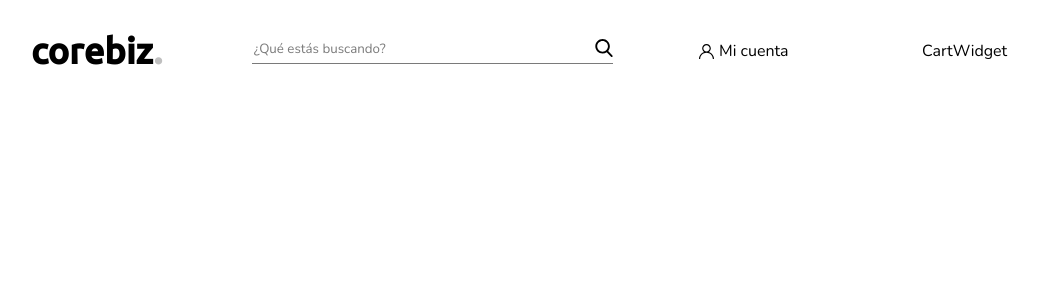
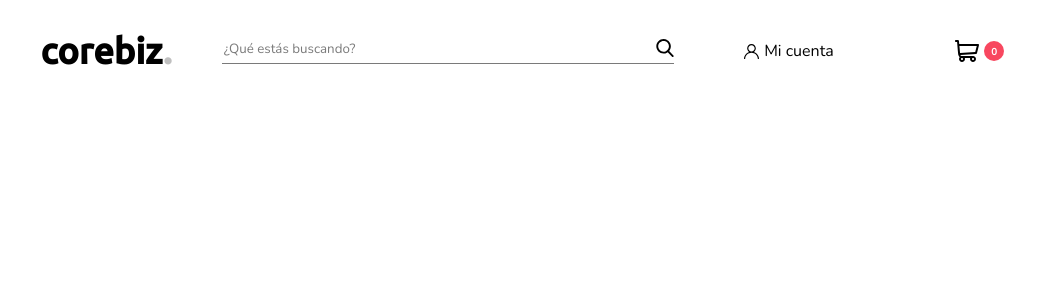
Before and after one commit to strlla/corebiz-ecommerce-front, a React (Create React App) app: page / in a window 1280 px wide. Shown: the top 300 px of the page, without its empty margins (97-1135 px from the left). Built offline with nearby package versions, Linux system fonts and the light colour scheme.

Commit message:
Create and styling CartWidget Component

```diff
--- /dev/null
+++ b/src/components/CartWidget/index.js
@@ -0,0 +1,12 @@
+import './style.css';
+
+const CartWidget = () => {
+    return (
+        <>
+         <img class="cart-icon" src="./icons/shopping-cart.svg"/>
+         <span class="cart-circle">0</span>
+        </>
+    )
+}
+
+export default CartWidget;
--- /dev/null
+++ b/src/components/CartWidget/style.css
@@ -0,0 +1,17 @@
+.cart-icon{
+    width: 24px;
+}
+
+.cart-circle{
+    background-color: #F8475F;
+    border-radius: 50%;
+    width: 12px;
+    height: 12px;
+    padding: 4px;
+    font-size: 10px;
+    font-weight: 700;
+    color: #FFF;
+}
+@media only screen and (min-width: 992px) {
+
+}
--- a/src/components/Navbar/index.js
+++ b/src/components/Navbar/index.js
@@ -1,10 +1,11 @@
 import Search from '../Search';
+import CartWidget from '../CartWidget';
 import './style.css';
 
 const Navbar = () => {
     return (
         <header class="header">
-            <div class="sidebar-container">logo</div>
+            <div class="sidebar-container">hamburger</div>
             <div class="logo-container">
                 <h2>corebiz<span>.</span></h2>
             </div>
@@ -16,7 +17,7 @@ const Navbar = () => {
                 <p>Mi cuenta</p>
             </div>
             <div class="cart-container">
-                <div>CartWidget</div>
+                <CartWidget/>
             </div>
 
         </header>
--- a/src/components/Navbar/style.css
+++ b/src/components/Navbar/style.css
@@ -16,24 +16,32 @@
     font-weight: 800;
 }
 
-.header span {
-    color: #BFBFBF;
-}
-
 .sidebar-container{
     grid-area: sidebar;
 }
 
 .user-container{
     display: none;
-    column-gap: 5px;
     grid-area: user;
 }
+
 .logo-container{
     grid-area: logo;
 }
+
+.logo-container span {
+    color: #BFBFBF;
+}
+
 .cart-container{
     grid-area: cart;
+    display: flex;
+    justify-content: flex-end;
+    align-items: center;
+}
+
+.cart-container, .user-container{
+    column-gap: 5px;
 }
 
 .search-container{
@@ -42,7 +50,7 @@
 
 @media only screen and (min-width: 992px) {
     .header {
-        grid-template-columns: 1fr 2fr 1fr 1fr;
+        grid-template-columns: 1fr 3fr 1fr 1fr;
         grid-template-rows: 1fr;
         column-gap: 40px;
         grid-template-areas:
@@ -58,9 +66,6 @@
     .sidebar-container{
         display: none;
     }
-    .search-container, .cart-container{
-        column-gap: 20px;
-    }
 
     .user-container img {
         width: 15px;
@@ -71,4 +76,5 @@
         align-items: center;
         justify-content: center;
     }
+
 }
--- a/src/index.css
+++ b/src/index.css
@@ -3,8 +3,9 @@ body {
   font-family: 'Nunito', 'Lato', sans-serif;
 }
 
-h1, h2, h3, h4, h5, h6, p {
-  margin: 0
+h1, h2, h3, h4, h5, h6, p, span {
+  margin: 0;
+  text-align: center;
 }
 
 input{
```
